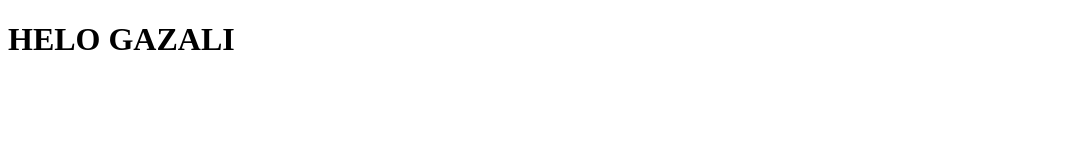
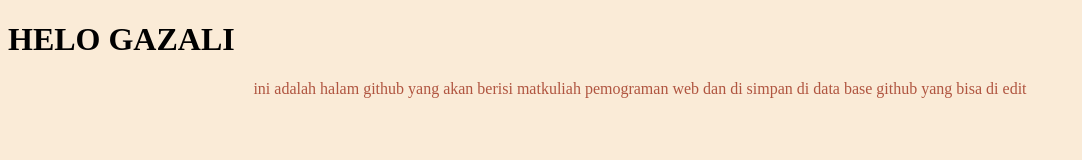
Before and after one commit to gazali321/github, a plain HTML site: page index.html in a window 1280 px wide. Shown: the whole page, without its empty margins (0-1082 px from the left). Drawn offline with Linux system fonts and the light colour scheme.

Commit message:
cssnya
giyt

```diff
--- a/index.html
+++ b/index.html
@@ -4,10 +4,14 @@
     <meta charset="UTF-8">
     <meta name="viewport" content="width=device-width, initial-scale=1.0">
     <title>Document</title>
+    <link rel="stylesheet" href="style.css">
 </head>
 <body>
     <div class="header">
         <h1>HELO GAZALI</h1>
+        <p>ini adalah halam github yang akan berisi matkuliah pemograman web dan di simpan di
+            data base github yang bisa di edit
+        </p>
     </div>
 </body>
 </html>
--- /dev/null
+++ b/style.css
@@ -0,0 +1,8 @@
+body{
+    background-color: antiquewhite;
+
+}
+p{
+    text-align: center;
+    color: rgb(176, 85, 64);
+}
```
